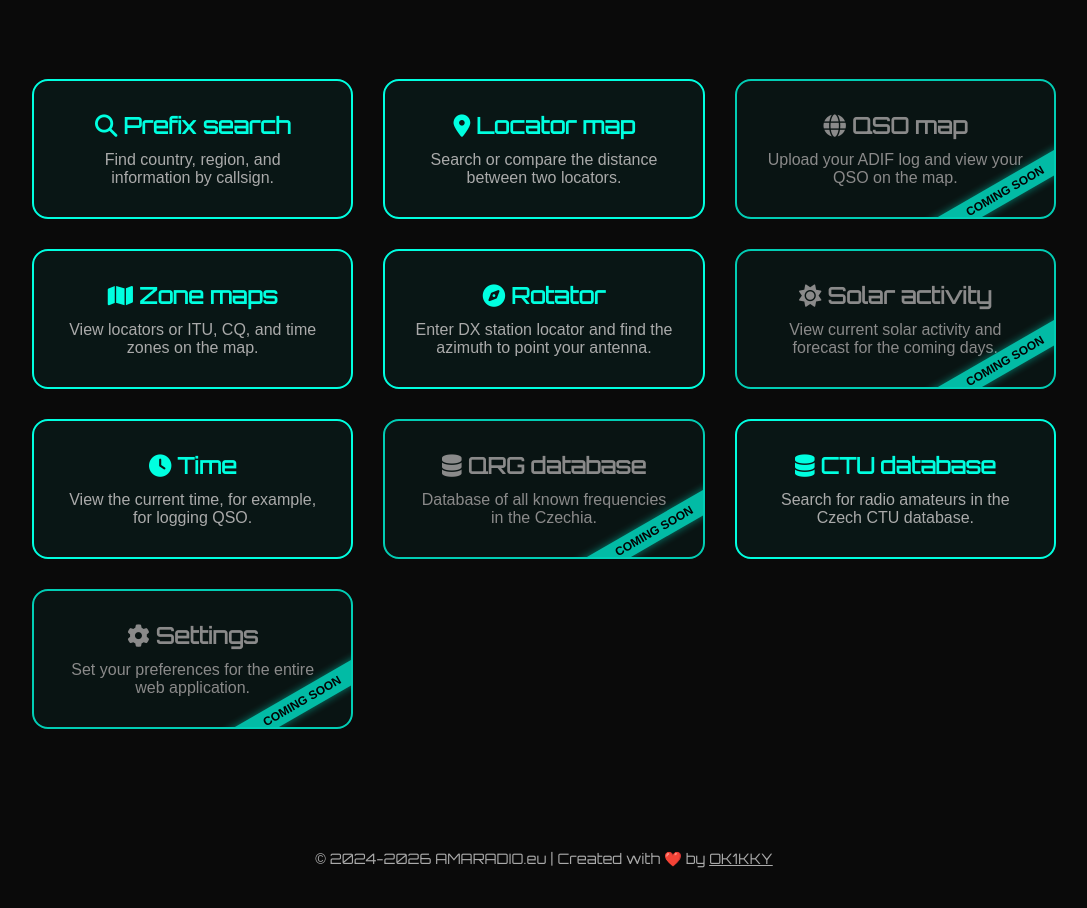
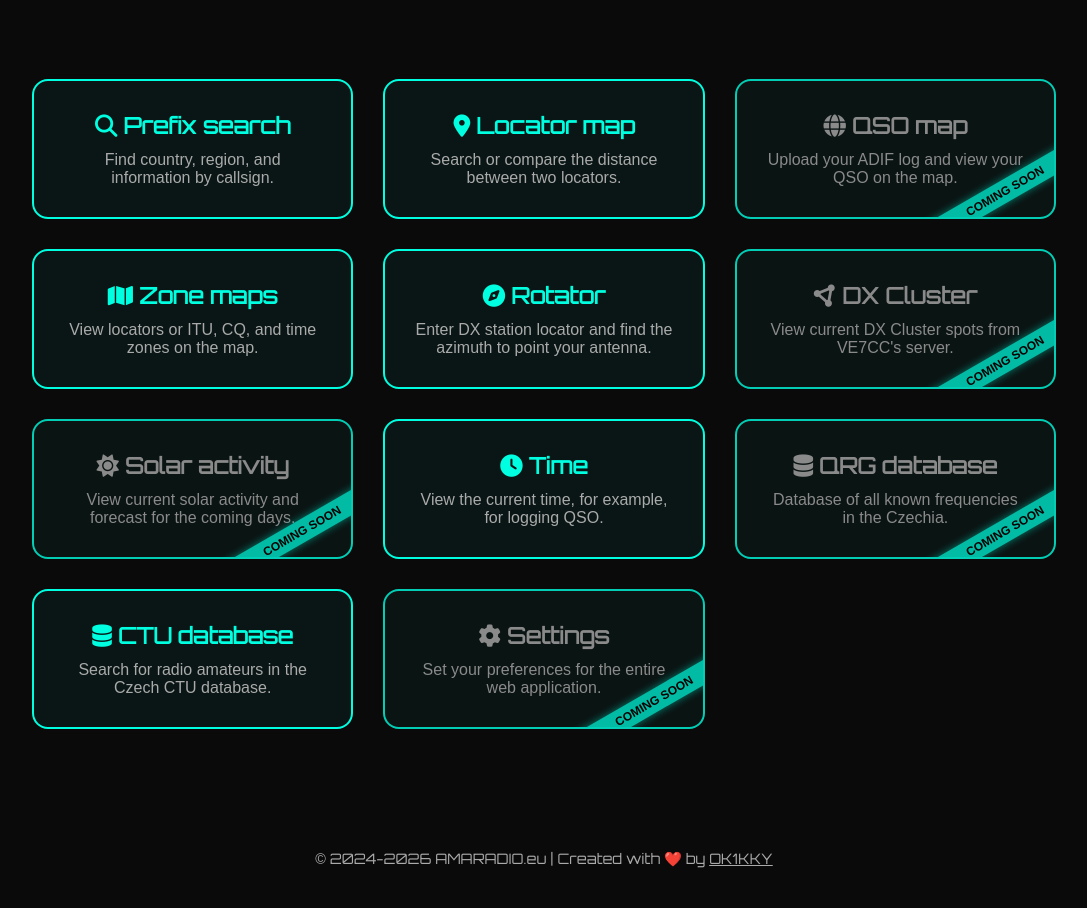
Before and after one commit to ondrahladik/AmaRadio.eu, a PHP site: page / in a window 1280 px wide. Shown: the part 801-1709 px from the top of the page, without its empty margins (96-1183 px from the left). Run offline with PHP 8.4, Linux system fonts and the light colour scheme.

Commit message:
Add DX Cluster UI block and translations
Introduce a placeholder DX Cluster tool on the homepage and add localization strings for Czech and English. Updated index.php to include a disabled tool-block (shows coming-soon) for the cluster feature, and added 'cluster' and 'cluster-title' entries to assets/lang/cs.php and assets/lang/en.php (English notes VE7CC server). These changes prepare the UI for a future DX Cluster implementation.

```diff
--- a/assets/lang/cs.php
+++ b/assets/lang/cs.php
@@ -26,6 +26,8 @@ $text = [
     'rotator-title' => 'Zadej lokátor DX stanice a zjisti azimut pro natočení antény.',
     'solar' => 'Solární aktivita',
     'solar-title' => 'Zobraz si aktuální solární aktivitu a předpověď pro následující dny.',
+    'cluster' => 'DX Cluster',
+    'cluster-title' => 'Zobraz si aktuální spoty z DX Clusteru ze serveru od VE7CC.',
     'qrg-database' => 'QRG databáze',
     'qrg-title' => 'Databáze všech známých frekvencí v Česku.',
     'time' => 'Hodiny',
--- a/assets/lang/en.php
+++ b/assets/lang/en.php
@@ -26,6 +26,8 @@ $text = [
     'rotator-title' => 'Enter DX station locator and find the azimuth to point your antenna.',
     'solar' => 'Solar activity',
     'solar-title' => 'View current solar activity and forecast for the coming days.',
+    'cluster' => 'DX Cluster',
+    'cluster-title' => 'View current DX Cluster spots from VE7CC\'s server.',
     'qrg-database' => 'QRG database',
     'qrg-title' => 'Database of all known frequencies in the Czechia.',
     'time' => 'Time',
--- a/index.php
+++ b/index.php
@@ -51,6 +51,10 @@ include 'assets/lang/lang.php';
         <p><?= $text['rotator-title'] ?></p>
       </a>
       <a class="tool-block disabled" data-coming="<?= $text['coming-soon'] ?>">
+        <h1><i class="fas fa-circle-nodes"></i> <?= $text['cluster'] ?></h1>
+        <p><?= $text['cluster-title'] ?></p>
+      </a>
+      <a class="tool-block disabled" data-coming="<?= $text['coming-soon'] ?>">
         <h1><i class="fas fa-sun"></i> <?= $text['solar'] ?></h1>
         <p><?= $text['solar-title'] ?></p>
       </a>
```
